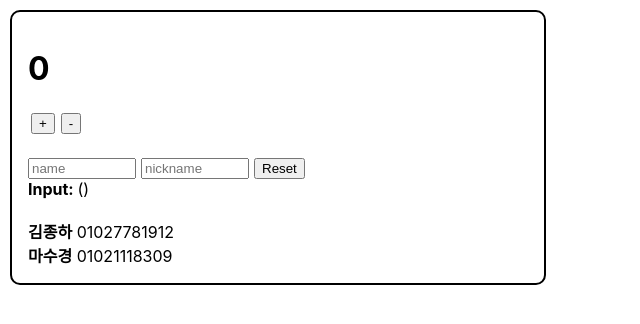
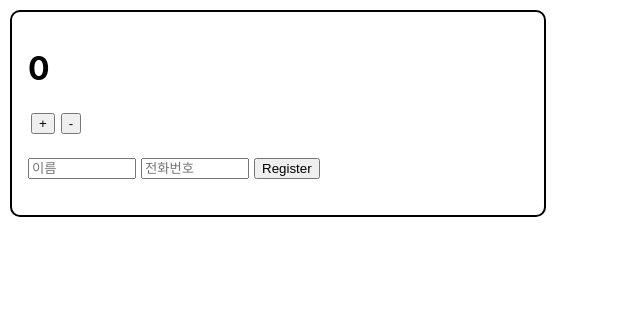
Before and after one commit to kau96kim/react-study, a React (Create React App) app: page / in a window 1280 px wide. Shown: the top 324 px of the page, without its empty margins (0-640 px from the left). Built offline with nearby package versions, Linux system fonts and the light colour scheme.

Commit message:
배열에 항목 추가하기

```diff
--- a/src/App.js
+++ b/src/App.js
@@ -1,35 +1,53 @@
-import React, { useRef } from 'react';
+import React, { useRef, useState } from 'react';
 import Wrapper from './Wrapper';
 import Counter from './Counter';
 import Input from './Input';
 import UserList from './UserList';
+import CreateUser from './CreateUser';
 
 function App() {
-  const users = [
-    {
-      id: 1,
-      name: "김종하",
-      phone: "01027781912"
-    },
-    {
-      id: 2,
-      name: "마수경",
-      phone: "01021118309"
-    }
-  ];
+  const [userInput, setUserInput] = useState({
+    username: "",
+    phone: ""
+  });
+  const {username, phone} = userInput;
 
-  const nextId = useRef(1);
+  const [user, setUser] = useState([]);
+  const nextId = useRef(0);
+
+  const onChange = (e) => {
+    const {name, value} = e.target;
+    setUserInput((prevInput) => ({
+      ...prevInput,
+      [name]: value
+    }));
+  }
+
   const onCreate = () => {
+    const user = {
+      id: nextId.current,
+      username,
+      phone
+    };
+    setUser((prevInput) => [...prevInput, user]);
     nextId.current++;
+    setUserInput({
+      username: "",
+      phone: ""
+    });
   }
 
   return (
     <Wrapper>
       <Counter />
       <br />
-      <Input />
+      <CreateUser
+        username={username}
+        phone={phone}
+        onChange={onChange}
+        onCreate={onCreate}/>
       <br />
-      <UserList users={users}/>
+      <UserList users={user}/>
     </Wrapper>
   );
 }
--- /dev/null
+++ b/src/CreateUser.js
@@ -0,0 +1,30 @@
+import React, { useRef } from 'react';
+
+function CreateUser( {username, phone, onChange, onCreate} ) {
+  const inputStyle = {
+    "margin-right": 5,
+    width: 100
+  }
+
+  return (
+    <div>
+      <input
+        name="username"
+        placeholder="이름"
+        onChange={onChange}
+        value={username}
+        style={inputStyle}
+      />
+      <input
+        name="phone"
+        placeholder="전화번호"
+        onChange={onChange}
+        value={phone}
+        style={inputStyle}
+      />
+      <button onClick={onCreate}>Register</button>
+    </div>
+  )
+}
+
+export default CreateUser;
--- a/src/UserList.js
+++ b/src/UserList.js
@@ -2,7 +2,7 @@ import React from 'react';
 
 function User({ user }) {
   return (
-    <div><b>{user.name}</b> <span>{user.phone}</span></div>
+    <div><b>{user.username}</b>: <span>{user.phone}</span></div>
   );
 }
 
```
